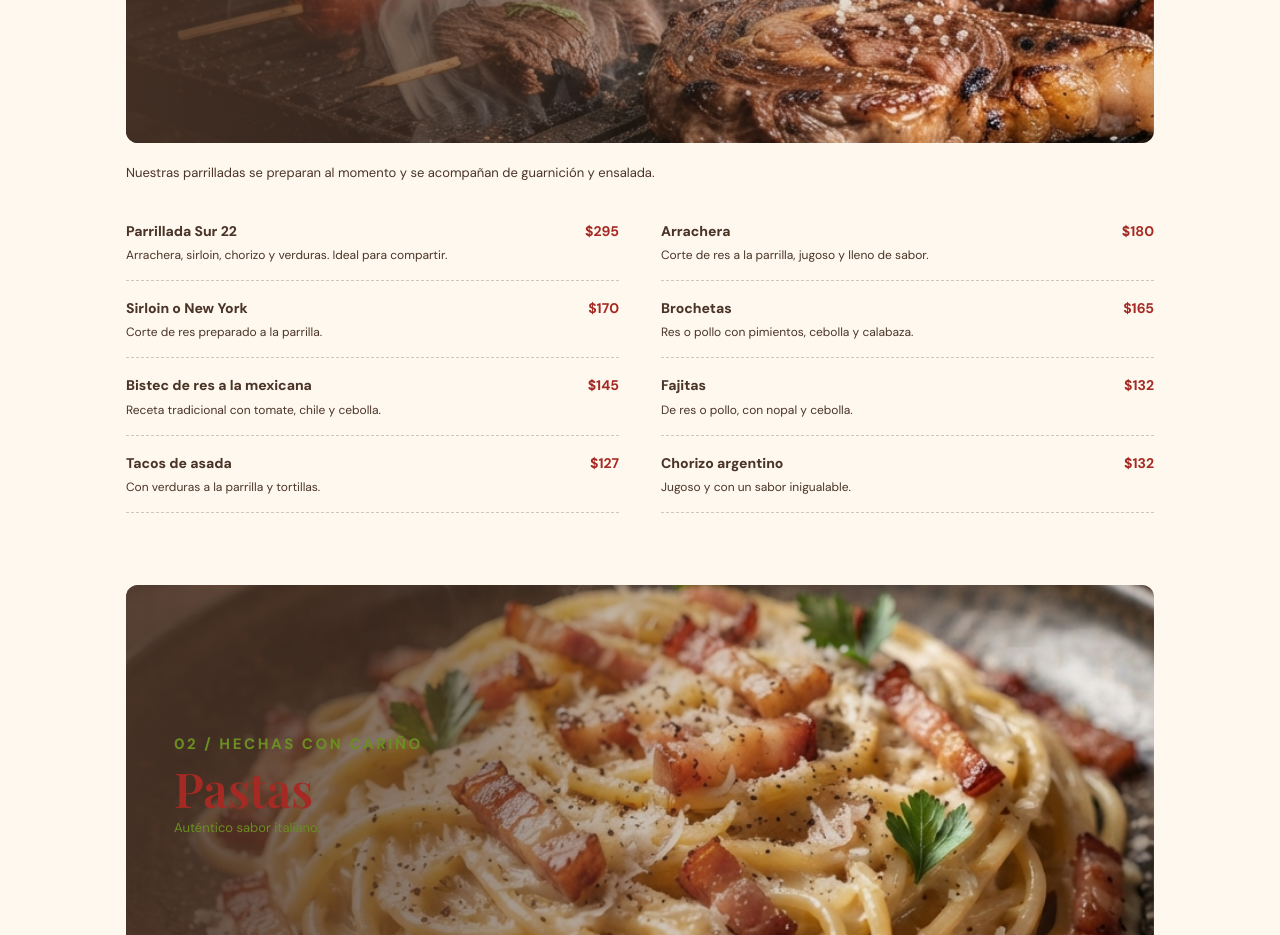
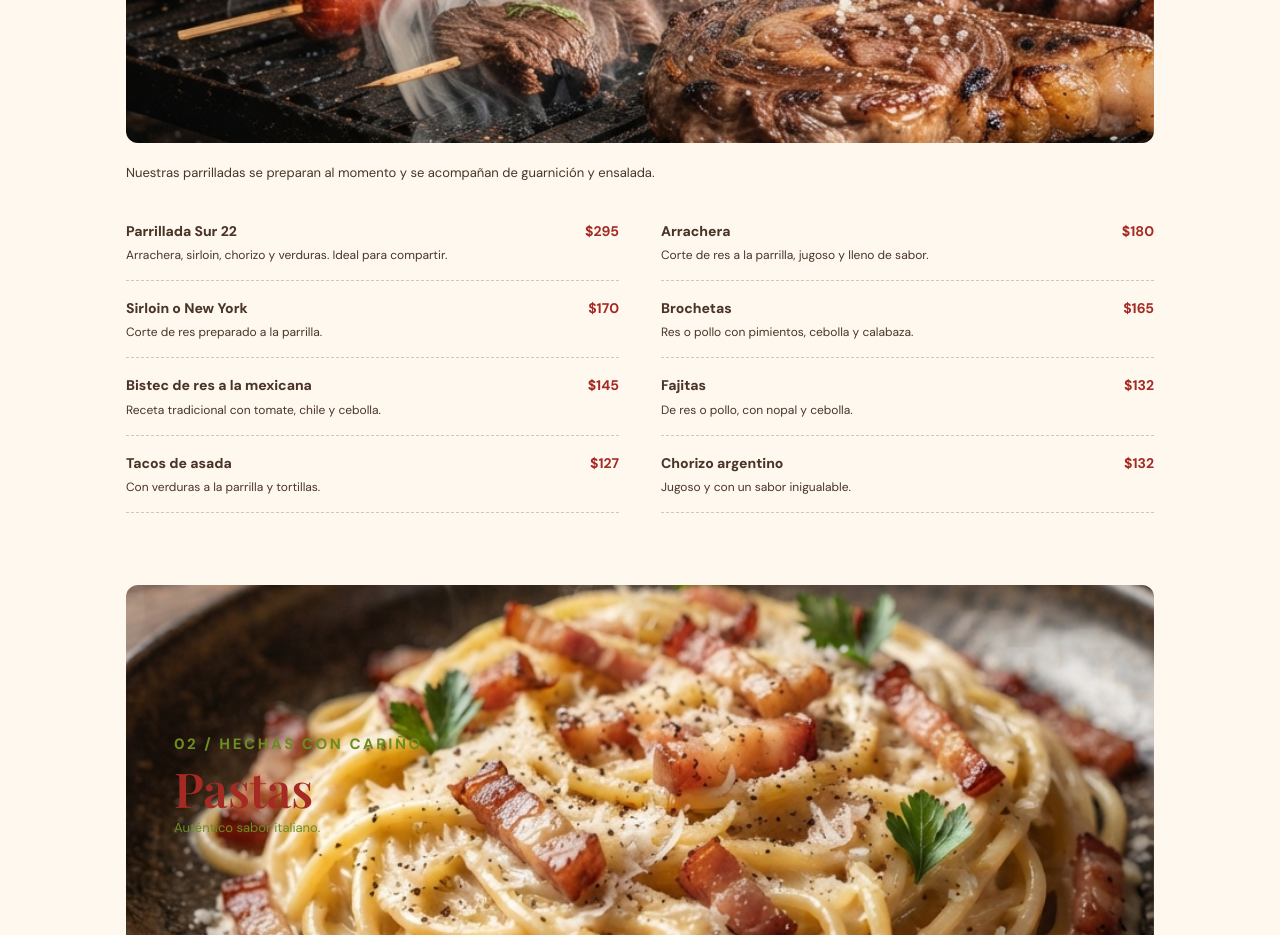
Before and after one commit to JJMB1290/parrillaypastasur22, a plain HTML site: page menu.html in a window 1280 px wide. Shown: the part 685-1620 px from the top of the page. Drawn offline with nearby package versions, Linux system fonts and the light colour scheme.

Commit message:
Update style.css

```diff
--- a/css/style.css
+++ b/css/style.css
@@ -379,7 +379,7 @@ h2 em {
 /* Degradado café para mejorar la lectura */
 
 .section-head::before {
-    content: "";
+    content: none;
     position: absolute;
     inset: 0;
     z-index: -1;
```
